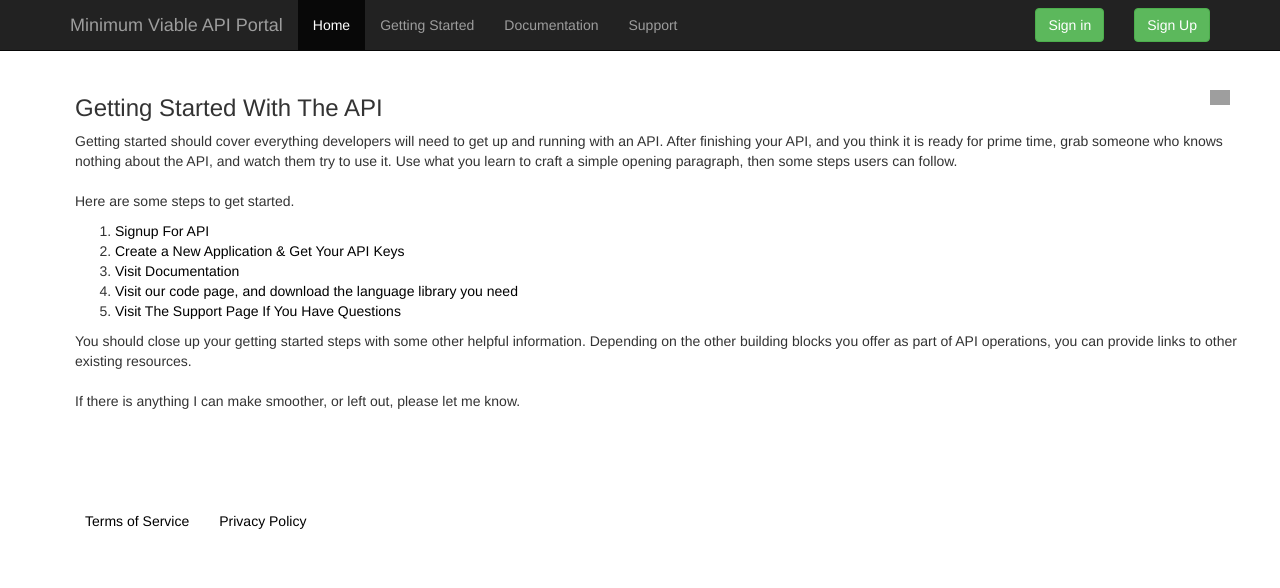
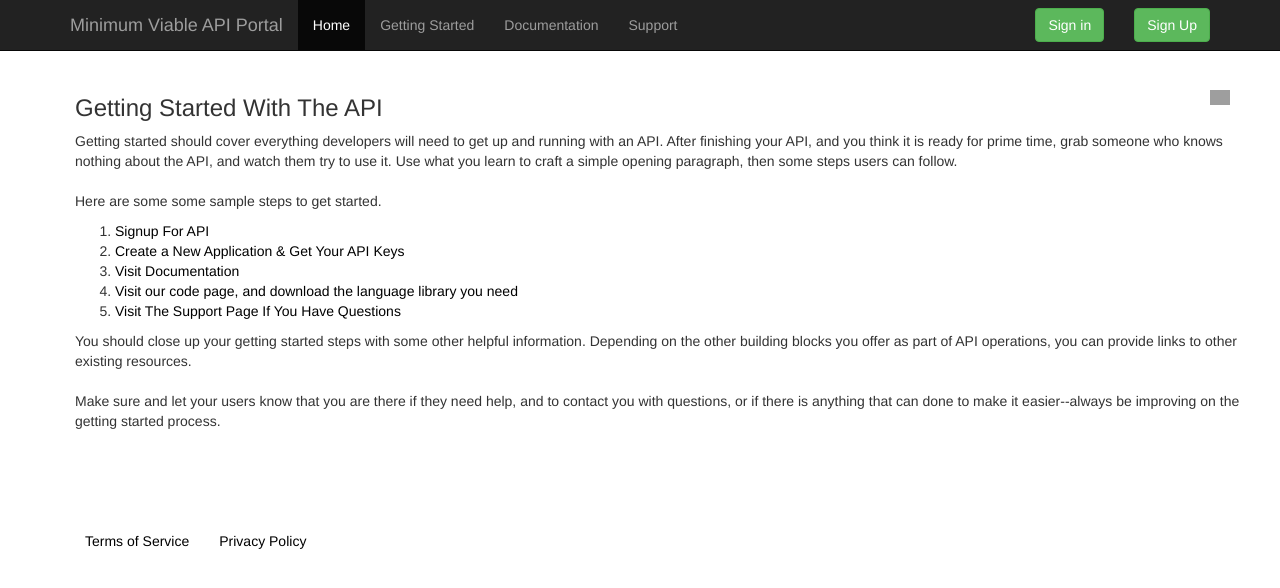
Before and after one commit to api-evangelist/portal-minimum, a Jekyll site: the page built from getting-started/index.html, in a window 1280 px wide. Shown: the top 588 px of the page. Built offline with Jekyll 4.4.1, drawn with Linux system fonts in a browser that asks for light colours; grey boxes are pictures that could not be loaded.

Commit message:
clean up

```diff
--- a/_config.yml
+++ b/_config.yml
@@ -25,7 +25,7 @@ getting_started:
   # A title for the getting started section
   title: Getting Started With The API
   # A description for the getting started section.
-  description: Getting started should cover everything developers will need to get up and running with an API. After finishing your API, and you think it is ready for prime time, grab someone who knows nothing about the API, and watch them try to use it. Use what you learn to craft a simple opening paragraph, then some steps users can follow.<br /><br />Here are some steps to get started.
+  description: Getting started should cover everything developers will need to get up and running with an API. After finishing your API, and you think it is ready for prime time, grab someone who knows nothing about the API, and watch them try to use it. Use what you learn to craft a simple opening paragraph, then some steps users can follow.<br /><br />Here are some some sample steps to get started.
   # An image for the getting started section.
   image: http://kinlane-productions.s3.amazonaws.com/api-evangelist-site/building-blocks/bw-running.png
 
@@ -44,7 +44,7 @@ getting_started:
   create_app_label: Create a New Application & Get Your API Keys
   create_app_url: http://developer.apievangelist.com/user/app/create
 
-  footer: You should close up your getting started steps with some other helpful information. Depending on the other building blocks you offer as part of API operations, you can provide links to other existing resources.<br /><br />If there is anything I can make smoother, or left out, please let me know.
+  footer: You should close up your getting started steps with some other helpful information. Depending on the other building blocks you offer as part of API operations, you can provide links to other existing resources.<br /><br />Make sure and let your users know that you are there if they need help, and to contact you with questions, or if there is anything that can done to make it easier--always be improving on the getting started process.
 
 # Authentication - Help developers understand authentication. There are a handful of common approaches from BasicAuth, and API keys, to oAuth--provide a simple overview of how authentication is handled.
 authentication:
```
